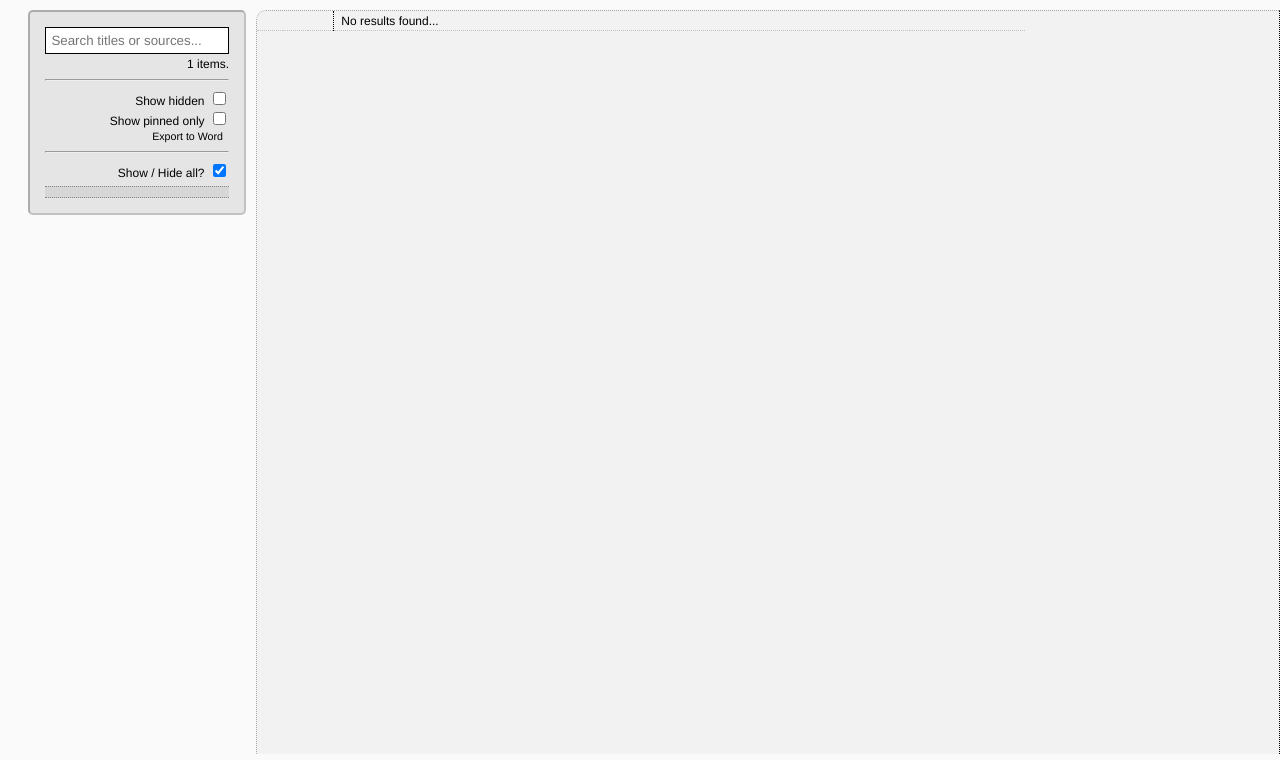
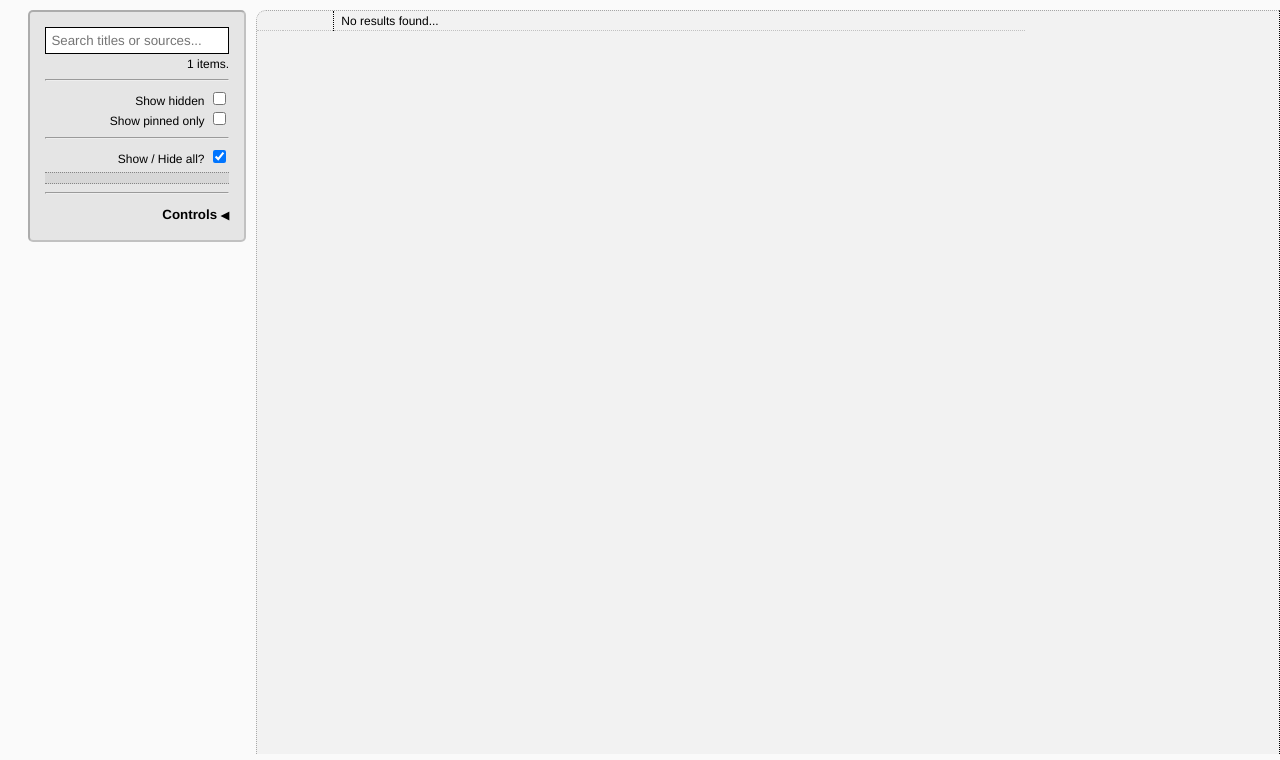
Before and after one commit to iso-bel-computer/lbl-newswire, a Flask app: page / in a window 1280 px wide. Shown: the part 40-800 px from the top of the page. Run offline with Flask 3, Linux system fonts and the light colour scheme; data that the repository does not hold is empty.

Commit message:
added resolution foundation, added controls info, fixed cih and ih links

```diff
--- a/flask_app.py
+++ b/flask_app.py
@@ -87,6 +87,7 @@ def returnIcon(name):
                 "UK Collaborative Centre for Housing Evidence": "/static/icons/ukcche.png",
                 "Guardian - Social Housing": "/static/icons/guardian.png",
                 "Centre for Homelessness Impact": "/static/icons/centreforhomelessnessimpact.png",
+                "Resolution Foundation": "/static/icons/ResolutionFoundation.jpg",
 
         }
         if icons.get(name):
--- a/scrapers/cih.py
+++ b/scrapers/cih.py
@@ -19,7 +19,7 @@ def scrape(page, scraper):
             itemData = {
                 "title": header,
                 "description": description,
-                "url": link,
+                "url": 'https://cih.org' + link,
                 "source": scraper["name"],
                 "category": scraper['category'],
                 "date": date
--- a/scrapers/guardian.py
+++ b/scrapers/guardian.py
@@ -13,7 +13,6 @@ def scrape(page, scraper):
     items = main.find_all('li')
 
     for item in items:
-        print(item)
 
         itemData = {
             "title": item.find('h3').text,
--- a/scrapers/ih.py
+++ b/scrapers/ih.py
@@ -15,7 +15,7 @@ def scrape(page, scraper):
         itemData = {
             "title": item.find('h2'),
             "description": '',
-            "url": item.find('a', href=True)['href'],
+            "url": 'https://www.insidehousing.co.uk' + item.find('a', href=True)['href'],
             "category": scraper['category'],
             "source": scraper["name"],
             "date": item.select_one('span[class*="aos-ArticleDate"]')
--- a/static/main.css
+++ b/static/main.css
@@ -293,6 +293,23 @@ label {
 #sourceselection label {
     font-size: 0.65em;
 }
+
+#tutorial h3 {
+    margin-bottom: 3px;
+    margin-top: 5px;
+}
+#tutorial, #tutorial td {
+    font-size: 0.8em;
+    text-align: right;
+    padding-left: 10px;
+}
+.button {
+    cursor: pointer;
+}
+.arrow {
+    font-size: 0.8em;
+}
+
 #wrapper {
     max-height: 95vh;
     max-width: 100vw;
--- a/templates/dashboard.html
+++ b/templates/dashboard.html
@@ -36,7 +36,6 @@
                     <label for='displayPinnedOnly'>Show pinned only</label>
                     <input type='checkbox' name='displayPinnedOnly' id='displayPinnedOnly'>
                 </div>
-                <button id="exportWord">Export to Word</button>
                 <hr>
                 <div>
                     <label for='showHideAll'>Show / Hide all?</label>
@@ -56,6 +55,21 @@
                         </tr>
                     {% endfor %}
                         </table>
+                </div>
+                <hr>
+                <div id='tutorial'>
+                    <h3 class='button'>Controls <span class='arrow'>◀</span></h3>
+                    <div class='buttoncontent' hidden>
+                        <table>
+                            <tr><td>Navigate</td><td>Tab / ↑↓</td></tr>
+                            <tr><td>Open article</td><td>&crarr;</td></tr>
+                            <tr><td>Hide / Unhide article</td><td>H</td></tr>
+                            <tr><td>Pin article</td><td>P</td></tr>
+                            <tr><td>Share article</td><td>S</td></tr>
+                            <tr><td>Add notes on article</td><td>N</td></tr>
+                            <tr><td>Exit notes</td><td>Esc</td></tr>
+                        </table>
+                    </div>
                 </div>
             </div>
             <div id='tableContainer'>
@@ -371,8 +385,8 @@
                                 neighbour.focus()
                             }
                             break
-                        case "m":
-                        case "M":
+                        case "s":
+                        case "S":
                             e.preventDefault()
                             e.target.querySelector('.mail').click()
                             break
@@ -437,6 +451,21 @@
                 else delete articleNoteList[id]   // don't keep empty notes
                 localStorage.setItem('articleNoteList', JSON.stringify(articleNoteList))
             }
+
+
+            /////////////////////
+            // Folding buttons //
+            /////////////////////
+
+            document.querySelectorAll('.button').forEach(button => {
+                button.addEventListener('click', () => {
+                    const content = button.nextElementSibling
+                    const arrow = button.querySelector('.arrow')
+                    arrow.innerText = content.hidden ? '▼' : '◀'
+                    content.hidden = !content.hidden
+                })
+            })
+
             </script>
         </div>
     </body>
```
Also changed, not shown: config/sacrpingCONFIG.json (+7 -0 lines), scrapers/resolutionfoundation.py (added, +43 -0 lines), static/icons/ResolutionFoundation.jpg (added), 1 other file.
